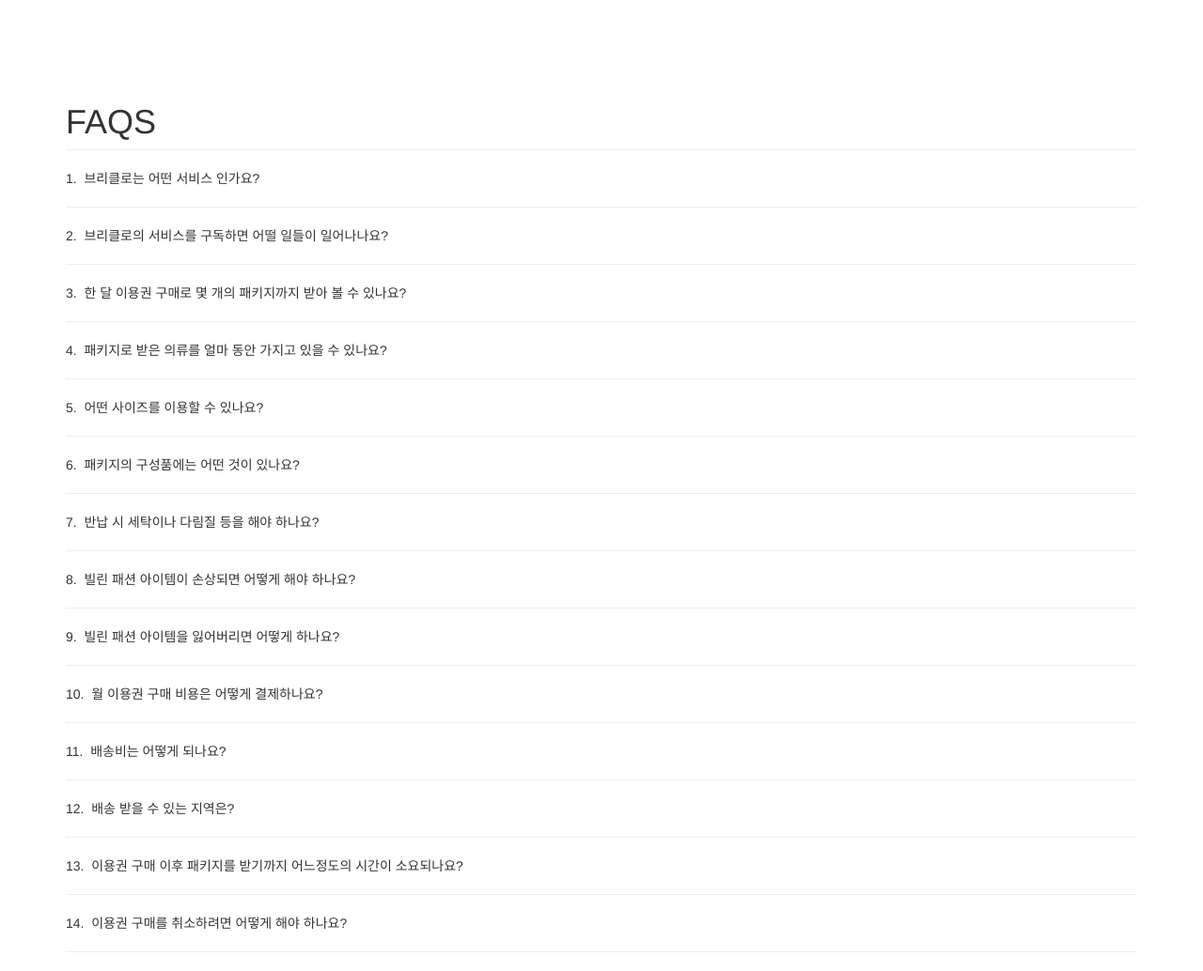
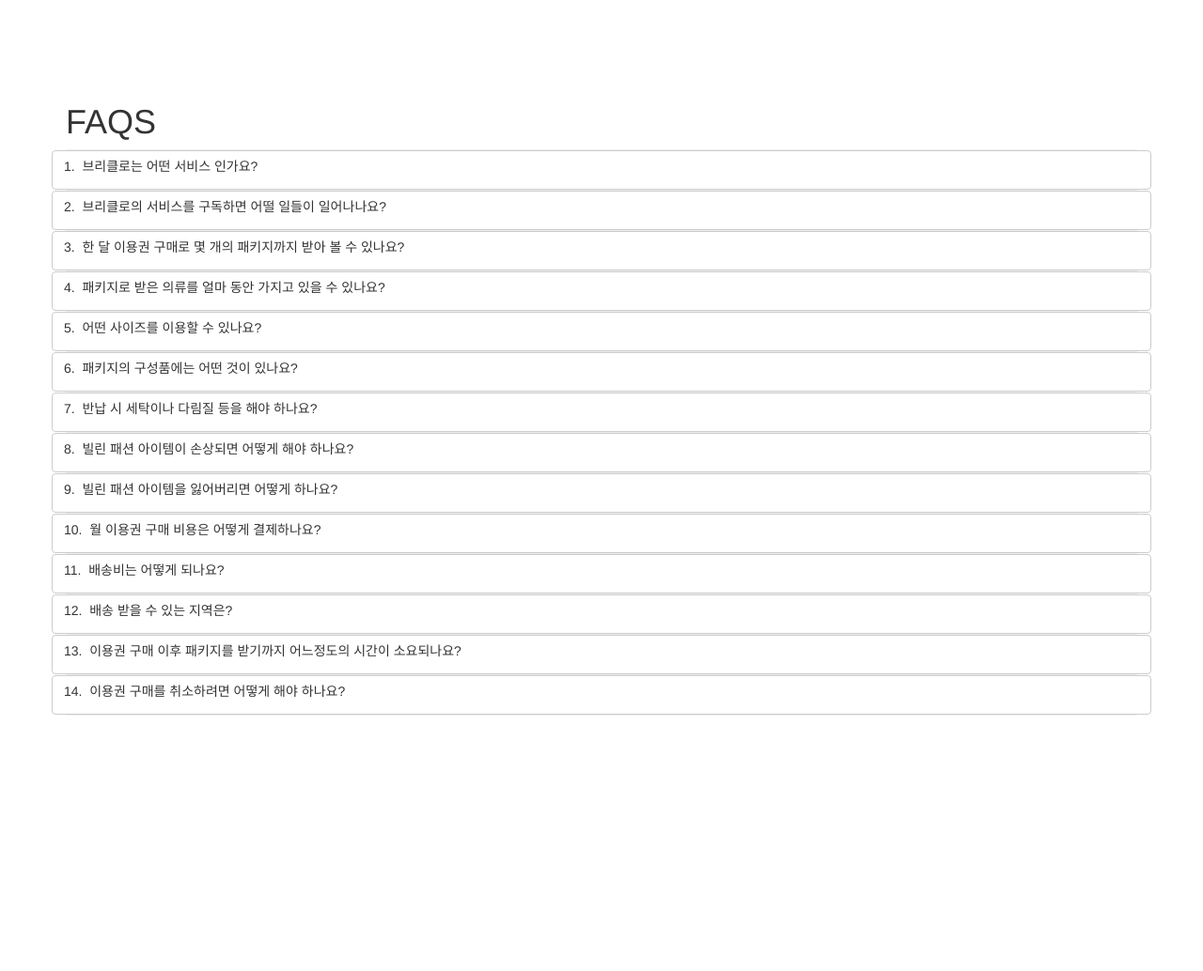
Before and after one commit to chphch/BRICLO, a Django app: page /home/faq/ in a window 1280 px wide. Shown: the whole page at 94% size. After the commit the page ends 762 px from the top, so only its background shows below. Run offline with Django 3.2, Linux system fonts and the light colour scheme; some libraries are stand-ins or nearby versions.

Commit message:
indexpage

```diff
--- a/home/static/home/css/1-col-portfolio.css
+++ b/home/static/home/css/1-col-portfolio.css
@@ -11,3 +11,48 @@
 footer {
     margin: 50px 0;
 }
+.row > .col-md-12 {
+	width:100%;
+	position:relative;
+	top:15px;
+}
+.btn {
+
+	margin:-20px 0px;
+}
+.btn-default {
+	width:100%;
+	text-align:left;
+	height:3em;
+}
+
+
+btn-default{color:black;background-color:#fff;border-color:#ccc;}
+.btn-default.focus,
+.btn-default:focus{color:black;background-color:#e6e6e6;border-color:#8c8c8c}
+.btn-default:hover{font-weight:bold;color:black;background-color:#e6e6e6;border-color:#adadad}
+.btn-default.active,
+.btn-default:active,
+.open>.dropdown-toggle.btn-default{color:black;background-color:#e6e6e6;border-color:#adadad}
+.btn-default.active.focus,
+.btn-default.active:focus,
+.btn-default.active:hover,
+.btn-default:active.focus,
+.btn-default:active:focus,
+.btn-default:active:hover,
+.open>.dropdown-toggle.btn-default.focus,
+.open>.dropdown-toggle.btn-default:focus,
+.open>.dropdown-toggle.btn-default:hover{color:black;background-color:#d4d4d4;border-color:#8c8c8c}
+.btn-default.active,
+.btn-default:active,
+.open>.dropdown-toggle.btn-default{background-image:none}
+.btn-default.disabled.focus,
+.btn-default.disabled:focus,
+.btn-default.disabled:hover,
+.btn-default[disabled].focus,
+.btn-default[disabled]:focus,
+.btn-default[disabled]:hover,
+fieldset[disabled] .btn-default.focus,
+fieldset[disabled] .btn-default:focus,
+fieldset[disabled] .btn-default:hover{background-color:#fff;border-color:#ccc}
+.btn-default .badge{color:black;background-color:#333}
--- a/home/templates/home/index.html
+++ b/home/templates/home/index.html
@@ -26,12 +26,12 @@
     <![endif]-->
 <style type="text/css">
 
-a:link {text-decoration: none; color: #333333;}
-a:visited {text-decoration: none; color: #333333;}
-a:active {text-decoration: none; color: #333333;}
-a:hover {text-decoration: underline; color: #blue;}
+a:link {text-decoration: none; color: black;}
+a:visited {text-decoration: none; color: black;}
+a:active {text-decoration: none; color: black;}
+a:hover {text-decoration: bold;}
 a{
-    color:rgba(0,0,0,0.8);
+    color:rgba(0,0,0,1);
 }
 </style>
 </head>
@@ -54,8 +54,9 @@
 
         <!-- Project One -->
         <div id ="row1" class="row">
-            <a id="question1" style=""><div class="col-md-12">
-                1. &nbsp브리클로는 어떤 서비스 인가요?
+            <a id="question1" style=""><div class="col-md-12 btn btn-default">
+                <div class="question-col-1">1. &nbsp브리클로는 어떤 서비스 인가요?</div>
+
             </div></a>
 
         </div>
@@ -63,17 +64,19 @@
 
         <hr>
         <div id ="row2" class="row">
-            <a id="question2" style=""><div class="col-md-12">
+            <a id="question2" style=""><div class="col-md-12 btn btn-default">
 
-                2. &nbsp브리클로의 서비스를 구독하면 어떨 일들이 일어나나요?
+                 <div class="question-col-1">2. &nbsp브리클로의 서비스를 구독하면 어떨 일들이 일어나나요? </div>
+
+
             </div></a>
 
         </div>
         <!-- /.row -->
         <hr>
         <div id ="row3" class="row">
-            <a id="question3" style=""><div class="col-md-12">
-                3. &nbsp한 달 이용권 구매로 몇 개의 패키지까지 받아 볼 수 있나요?
+            <a id="question3" style=""><div class="col-md-12 btn btn-default ">
+                 <div class="question-col-1">3. &nbsp한 달 이용권 구매로 몇 개의 패키지까지 받아 볼 수 있나요?</div>
             </div></a>
 
         </div>
@@ -81,8 +84,8 @@
 
         <hr>
         <div id ="row4" class="row">
-            <a id="question4" style=""><div class="col-md-12">
-                4. &nbsp패키지로 받은 의류를 얼마 동안 가지고 있을 수 있나요?
+            <a id="question4" style=""><div class="col-md-12 btn btn-default">
+                 <div class="question-col-1">4. &nbsp패키지로 받은 의류를 얼마 동안 가지고 있을 수 있나요?</div>
             </div></a>
 
         </div>
@@ -90,8 +93,8 @@
 
         <hr>
         <div id ="row5" class="row">
-            <a id="question5" style=""><div class="col-md-12">
-                5. &nbsp어떤 사이즈를 이용할 수 있나요?
+            <a id="question5" style=""><div class="col-md-12 btn btn-default">
+                 <div class="question-col-1">5. &nbsp어떤 사이즈를 이용할 수 있나요?</div>
             </div></a>
 
         </div>
@@ -99,8 +102,8 @@
 
         <hr>
         <div id ="row6" class="row">
-            <a id="question6" style=""><div class="col-md-12">
-                6. &nbsp패키지의 구성품에는 어떤 것이 있나요?
+            <a id="question6" style=""><div class="col-md-12 btn btn-default">
+                 <div class="question-col-1">6. &nbsp패키지의 구성품에는 어떤 것이 있나요?</div>
             </div></a>
 
         </div>
@@ -108,8 +111,8 @@
 
         <hr>
         <div id ="row7" class="row">
-            <a id="question7" style=""><div class="col-md-12">
-                7. &nbsp반납 시 세탁이나 다림질 등을 해야 하나요?
+            <a id="question7" style=""><div class="col-md-12 btn btn-default">
+                 <div class="question-col-1">7. &nbsp반납 시 세탁이나 다림질 등을 해야 하나요?</div>
             </div></a>
 
         </div>
@@ -117,8 +120,8 @@
 
         <hr>
         <div id ="row8" class="row">
-            <a id="question8" style=""><div class="col-md-12">
-                8. &nbsp빌린 패션 아이템이 손상되면 어떻게 해야 하나요?
+            <a id="question8" style=""><div class="col-md-12 btn btn-default">
+                 <div class="question-col-1">8. &nbsp빌린 패션 아이템이 손상되면 어떻게 해야 하나요?</div>
             </div></a>
 
         </div>
@@ -126,8 +129,8 @@
 
         <hr>
         <div id ="row9" class="row">
-            <a id="question9" style=""><div class="col-md-12">
-                9. &nbsp빌린 패션 아이템을 잃어버리면 어떻게 하나요?
+            <a id="question9" style=""><div class="col-md-12 btn btn-default">
+                 <div class="question-col-1">9. &nbsp빌린 패션 아이템을 잃어버리면 어떻게 하나요?</div>
             </div></a>
 
         </div>
@@ -135,8 +138,8 @@
 
         <hr>
         <div id ="row10" class="row">
-            <a id="question10" style=""><div class="col-md-12">
-                10. &nbsp월 이용권 구매 비용은 어떻게 결제하나요?
+            <a id="question10" style=""><div class="col-md-12 btn btn-default">
+                 <div class="question-col-1">10. &nbsp월 이용권 구매 비용은 어떻게 결제하나요?</div>
             </div></a>
 
         </div>
@@ -144,8 +147,8 @@
 
         <hr>
         <div id ="row11" class="row">
-            <a id="question11" style=""><div class="col-md-12">
-                11. &nbsp배송비는 어떻게 되나요?
+            <a id="question11" style=""><div class="col-md-12 btn btn-default">
+                 <div class="question-col-1">11. &nbsp배송비는 어떻게 되나요?</div>
             </div></a>
 
         </div>
@@ -153,8 +156,8 @@
 
         <hr>
         <div id ="row12" class="row">
-            <a id="question12" style=""><div class="col-md-12">
-                12. &nbsp배송 받을 수 있는 지역은?
+            <a id="question12" style=""><div class="col-md-12 btn btn-default">
+                <div class="question-col-1"> 12. &nbsp배송 받을 수 있는 지역은?</div>
             </div></a>
 
         </div>
@@ -162,8 +165,8 @@
 
         <hr>
         <div id ="row13" class="row">
-            <a id="question13" style=""><div class="col-md-12">
-                13. &nbsp이용권 구매 이후 패키지를 받기까지 어느정도의 시간이 소요되나요?
+            <a id="question13" style=""><div class="col-md-12 btn btn-default">
+                 <div class="question-col-1">13. &nbsp이용권 구매 이후 패키지를 받기까지 어느정도의 시간이 소요되나요?</div>
             </div></a>
 
         </div>
@@ -171,8 +174,8 @@
 
         <hr>
         <div id ="row14" class="row">
-            <a id="question14" style=""><div class="col-md-12">
-                14. &nbsp이용권 구매를 취소하려면 어떻게 해야 하나요?
+            <a id="question14" style=""><div class="col-md-12 btn btn-default">
+                 <div class="question-col-1">14. &nbsp이용권 구매를 취소하려면 어떻게 해야 하나요?</div>
             </div></a>
 
         </div>
--- a/home/templates/home/question1.html
+++ b/home/templates/home/question1.html
@@ -1,5 +1,5 @@
 
-<div id="detail1"class="col-md-12" style="border:none;margin-top:10px;background: rgba(250,250,250,0.4)">
+<div id="detail1" class="col-md-12" style="border:none;margin-top:10px;background: rgba(250,250,250,0.4)">
 
 브리클로는 패션 렌탈 구독 서비스 입니다. 브리클로에 월 구독을 신청하면 브리클로는 고객님께 스타일리스트를 배정하고, 스타일리스트는 고객님께 알맞은 의류를 엄선해서 발송합니다.
 이용권이 유효한 기간 내에 저희가 엄선한 의류를 이용하시고, 반납하시면 새로운 패키지의 옷을 렌탈해 드립니다.
--- a/home/templates/home/question10.html
+++ b/home/templates/home/question10.html
@@ -1,5 +1,5 @@
 
-<div id="detail10"class="col-md-12" style="margin-top:10px;background: rgba(250,250,250,0.4)">
+<div id="detail10" class="col-md-12" style="margin-top:10px;background: rgba(250,250,250,0.4)">
 
 홈페이지 내 신청과, 계좌 이체를 통해 월 이용권을 구매하실 수 있습니다. 구매 즉시 전담 스타일리스트가 배정되고, 카카오톡 등 고객님께서 편한 방법을 통해 개별 연락이 취해집니다.
 
--- a/home/templates/home/question11.html
+++ b/home/templates/home/question11.html
@@ -1,5 +1,5 @@
 
-<div id="detail11"class="col-md-12" style="margin-top:10px;background: rgba(250,250,250,0.4)">
+<div id="detail11" class="col-md-12" style="margin-top:10px;background: rgba(250,250,250,0.4)">
 
 고객은 배송료 등 각종 운반비를 부담할 필요가 없습니다. 고객에게 옷이 오고가는 모든 과정의 운송료는 브리클로에서 부담합니다.
 
--- a/home/templates/home/question12.html
+++ b/home/templates/home/question12.html
@@ -1,5 +1,5 @@
 
-<div id="detail12"class="col-md-12" style="margin-top:10px;background: rgba(250,250,250,0.4)">
+<div id="detail12" class="col-md-12" style="margin-top:10px;background: rgba(250,250,250,0.4)">
 
 현재 서비스 품질 유지를 위해, 서울 시내 일부 지역(관악구, 동작구)에서만 서비스를 제공하고 있습니다. 향후 서울 전 지역 및 전국으로의 서비스 확대 계획을 가지고 있습니다.
 
--- a/home/templates/home/question13.html
+++ b/home/templates/home/question13.html
@@ -1,5 +1,5 @@
 
-<div id="detail13"class="col-md-12" style="margin-top:10px;background: rgba(250,250,250,0.4)">
+<div id="detail13" class="col-md-12" style="margin-top:10px;background: rgba(250,250,250,0.4)">
 
 이용권 구매 시 전담 스타일리스트와 고객간의 커뮤니케이션 후, 브리클로는 개별 고객에 맞게 옷을 선별합니다. 브리클로에서 의류 패키지가 출발 한 후 , 직접 배송 시 당일 배송이 원칙이며, 택배 이용 시 평균 2~3일 전후가 소요됩니다.
 
--- a/home/templates/home/question14.html
+++ b/home/templates/home/question14.html
@@ -1,5 +1,5 @@
 
-<div id="detail14"class="col-md-12" style="margin-top:14px;background: rgba(250,250,250,0.4)">
+<div id="detail14" class="col-md-12" style="margin-top:14px;background: rgba(250,250,250,0.4)">
 
 첫 패키지가 출발하기 전이라면, 전담 스타일리스트, 브리클로 옐로우아이디(@briclo), 유선 전화 등을 통해 이용권을 취소하실 수 있습니다. 이용료 전액은 즉시 고객에게 돌려 드릴 것을 원칙으로 하며, 첫 패키지 발송이 시작 된 이후에는 월 이용권에 대한 환불이 불가능합니다.
 </div>
--- a/home/templates/home/question2.html
+++ b/home/templates/home/question2.html
@@ -1,4 +1,4 @@
-<div id="detail2"class="col-md-12" style="margin-top:10px;background: rgba(250,250,250,0.4)">
+<div id="detail2" class="col-md-12" style="margin-top:10px;background: rgba(250,250,250,0.4)">
 
 처음 서비스 구독을 신청하고 결제가 완료되면, 고객님께 담당 스타일리스트가 배정됩니다. 스타일리스트는 고객님께 직접 연락을 취해 고객님께서 선호하시는 스타일에 대해 커뮤니케이션 합니다. 원하시는 스타일이 논의되면 스타일리스트는 고객님을 위한 의류 렌탈 패키지를 준비하고 발송 합니다. 고객님께서는 저희가 엄선해서 보내드린 의류를 받으시고 이용하시면 됩니다. 기존 패키지를 충분히 이용 한 후 새로운 패키지를 원하실 경우에는, 저희에게 기존 패키지를 다시 보내주시면 됩니다. 브리클로는 보내주신 기존 패키지를 받은 즉시 새로운 패키지를 보내드립니다.
 
--- a/home/templates/home/question3.html
+++ b/home/templates/home/question3.html
@@ -1,5 +1,5 @@
 
-<div id="detail3"class="col-md-12" style="margin-top:10px;background: rgba(250,250,250,0.4)">
+<div id="detail3" class="col-md-12" style="margin-top:10px;background: rgba(250,250,250,0.4)">
 
 한 패키지에는 두 벌의 옷이 들어있습니다. 월 최대 3개의 패키지까지 받아보실 수 있습니다. 브리클로에게 기존의 패키지를 보내 주실 준비가 되었다면, 언제든지 보내 주셔도 상관없습니다. 저희가 고객님이 보내주신 패키지를 받으면, 즉시 고객님께 보낼 다음 패키지를 준비하고 발송합니다. 이용권 기간 내에, 각 패키지를 어느 정도의 기간 동안 입고 반납하실지는 직접 정하실 수 있습니다..
 </div>
--- a/home/templates/home/question4.html
+++ b/home/templates/home/question4.html
@@ -1,5 +1,5 @@
 
-<div id="detail4"class="col-md-12" style="margin-top:10px;background: rgba(250,250,250,0.4)">
+<div id="detail4" class="col-md-12" style="margin-top:10px;background: rgba(250,250,250,0.4)">
 
 월 이용권이 유효한 기간 내에서, 렌탈 의류를 가지고 있는 기간은 고객님의 결정에 달려있습니다. 다음달 이용권을 또한 구매하신다면 이번달 패키지로 받아보신 의류를 다음달에도 가지고 있으실 수 있습니다. 다만 저희는 고객님께 기존 패키지를 받았을 때, 새로운 패키지를 보내드리는 것을 원칙으로 합니다.
 
--- a/home/templates/home/question5.html
+++ b/home/templates/home/question5.html
@@ -1,5 +1,5 @@
 
-<div id="detail5"class="col-md-12" style="margin-top:10px;background: rgba(250,250,250,0.4)">
+<div id="detail5" class="col-md-12" style="margin-top:10px;background: rgba(250,250,250,0.4)">
 
 브리클로는 현재 M과 L사이즈, 두 가지를 사이즈의 의류를 구비하고 있습니다. S과 XL사이즈는 물량 확보를 위해 준비 중에 있습니다.
 </div>
--- a/home/templates/home/question6.html
+++ b/home/templates/home/question6.html
@@ -1,5 +1,5 @@
 
-<div id="detail6"class="col-md-12" style="margin-top:10px;background: rgba(250,250,250,0.4)">
+<div id="detail6" class="col-md-12" style="margin-top:10px;background: rgba(250,250,250,0.4)">
 
 한 패키지에는 두 벌의 옷이 들어 있습니다.
 </div>
--- a/home/templates/home/question7.html
+++ b/home/templates/home/question7.html
@@ -1,5 +1,5 @@
 
-<div id="detail7"class="col-md-12" style="margin-top:10px;background: rgba(250,250,250,0.4)">
+<div id="detail7" class="col-md-12" style="margin-top:10px;background: rgba(250,250,250,0.4)">
 
 반납 후 새로운 패키지를 받아보길 원하신다면, 받으신 패키지를 모두 브리클로에게 다시 보내주시기만 하면 됩니다. 철저한 세탁과 다림질은 브리클로의 몫입니다.
 
--- a/home/templates/home/question8.html
+++ b/home/templates/home/question8.html
@@ -1,5 +1,5 @@
 
-<div id="detail8"class="col-md-12" style="margin-top:10px;background: rgba(250,250,250,0.4)">
+<div id="detail8" class="col-md-12" style="margin-top:10px;background: rgba(250,250,250,0.4)">
 
 이용 중 옷에 지울 수 없는 얼룩이 묻거나, 찢어지거나, 단추를 잃어버리는 등의 각종 문제가 발생할 경우. 브리클로는 고객에게 수리비, 세탁비를 청구합니다. 향후 렌탈 보험 제도 등 고객님의 부담을 줄이기 위한 제도를 확충해 나가려 계획 중 입니다.
 
--- a/home/templates/home/question9.html
+++ b/home/templates/home/question9.html
@@ -1,5 +1,5 @@
 
-<div id="detail9"class="col-md-12" style="margin-top:10px;background: rgba(250,250,250,0.4)">
+<div id="detail9" class="col-md-12" style="margin-top:10px;background: rgba(250,250,250,0.4)">
 
 이유와 상관없이 브리클로가 정상적으로 옷을 다시 받아볼 수 없는 경우, 책임은 고객에게 있습니다. 만약 이와 같은 문제가 발생할 경우, 브리클로는 고객에게 의류 구매비 및 부가되는 세금을 청구할 수 있습니다.
 
```
